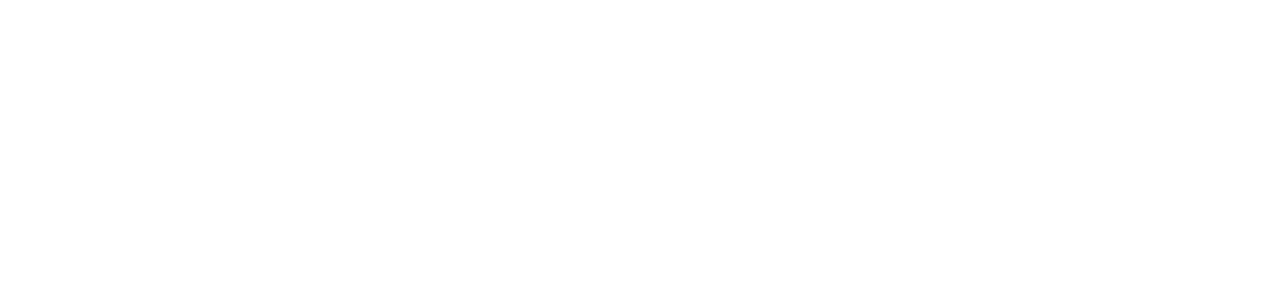
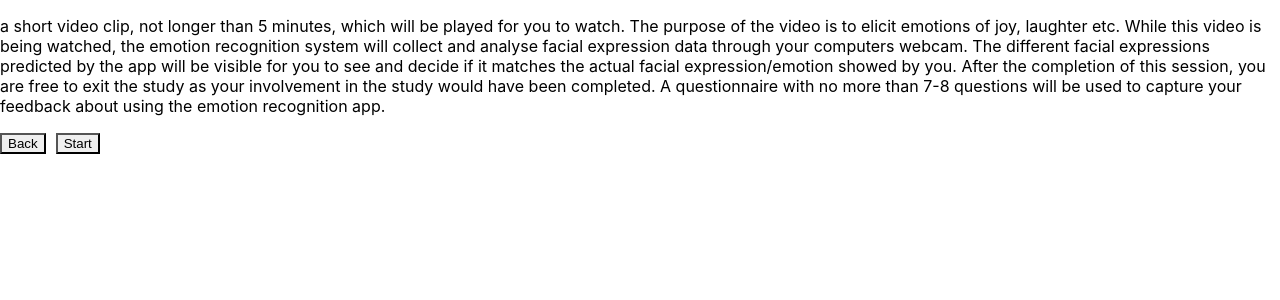
Before and after one commit to temitopeakinsoto/thesis, a React (Create React App) app: page /start in a window 1280 px wide. Before the commit this address had no page. Shown: the top 300 px of the page. Built offline with nearby package versions, Linux system fonts and the light colour scheme; no server answers.

Commit message:
Add an intermediary page which acts as a CTA for getting the emotion-recognition system started

```diff
--- a/src/App.js
+++ b/src/App.js
@@ -1,10 +1,12 @@
-import React from 'react';
+import React from "react";
 
-import { BrowserRouter as Router, Route, Routes } from 'react-router-dom';
-import ConsentForm from './pages/Consent.jsx';
-import Questionnaire from './pages/Questionnaire.jsx';
-import Home from './pages/Home';
-import InformationSheet from './pages/Information.jsx'
+import { BrowserRouter as Router, Route, Routes } from "react-router-dom";
+
+import ConsentForm from "./pages/Consent.jsx";
+import Questionnaire from "./pages/Questionnaire.jsx";
+import Home from "./pages/Home";
+import InformationSheet from "./pages/Information.jsx";
+import Start from "./pages/Start.jsx";
 
 function App() {
   return (
@@ -13,7 +15,8 @@
         <Routes>
           <Route path="/" exact element={<InformationSheet />} />
           <Route path="/app" exact element={<Home />} />
-          <Route path="/consent"  element={<ConsentForm />} />
+          <Route path="/consent" element={<ConsentForm />} />
+          <Route path="/start" element={<Start />} />
           <Route path="/questionnaire" element={<Questionnaire />} />
         </Routes>
       </div>
--- /dev/null
+++ b/src/pages/Start.jsx
@@ -0,0 +1,43 @@
+import React, { useState, useEffect } from "react";
+import { Link } from "react-router-dom";
+import axios from "axios";
+
+import { Button, Container } from "@chakra-ui/react";
+const url = "http://localhost:5000/get_data";
+
+export default function Start() {
+  const [emotionData, setEmotionData] = useState([]);
+
+  useEffect(() => {
+    axios
+      .get(url)
+      .then((data) => {
+        console.log("datat is+++s", data);
+      })
+      .catch();
+  }, []);
+
+  return (
+    <Container className="consent-form">
+      <p>
+        a short video clip, not longer than 5 minutes, which will be played for
+        you to watch. The purpose of the video is to elicit emotions of joy,
+        laughter etc. While this video is being watched, the emotion recognition
+        system will collect and analyse facial expression data through your
+        computers webcam. The different facial expressions predicted by the app
+        will be visible for you to see and decide if it matches the actual
+        facial expression/emotion showed by you. After the completion of this
+        session, you are free to exit the study as your involvement in the study
+        would have been completed. A questionnaire with no more than 7-8
+        questions will be used to capture your feedback about using the emotion
+        recognition app.
+      </p>
+      <Link to="/app">
+        <Button style={{ marginRight: "10px" }}>Back</Button>
+      </Link>
+      <Link to="/app">
+        <Button>Start</Button>
+      </Link>
+    </Container>
+  );
+}
```
